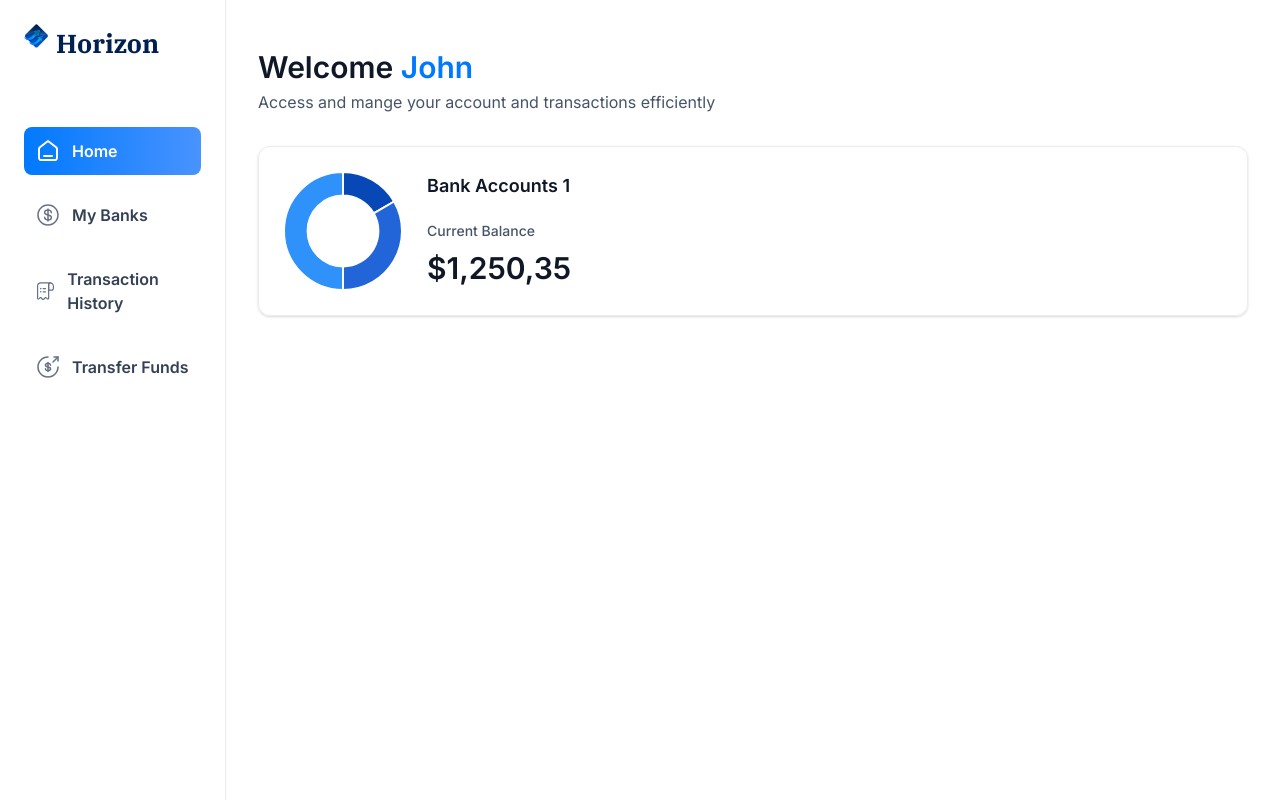
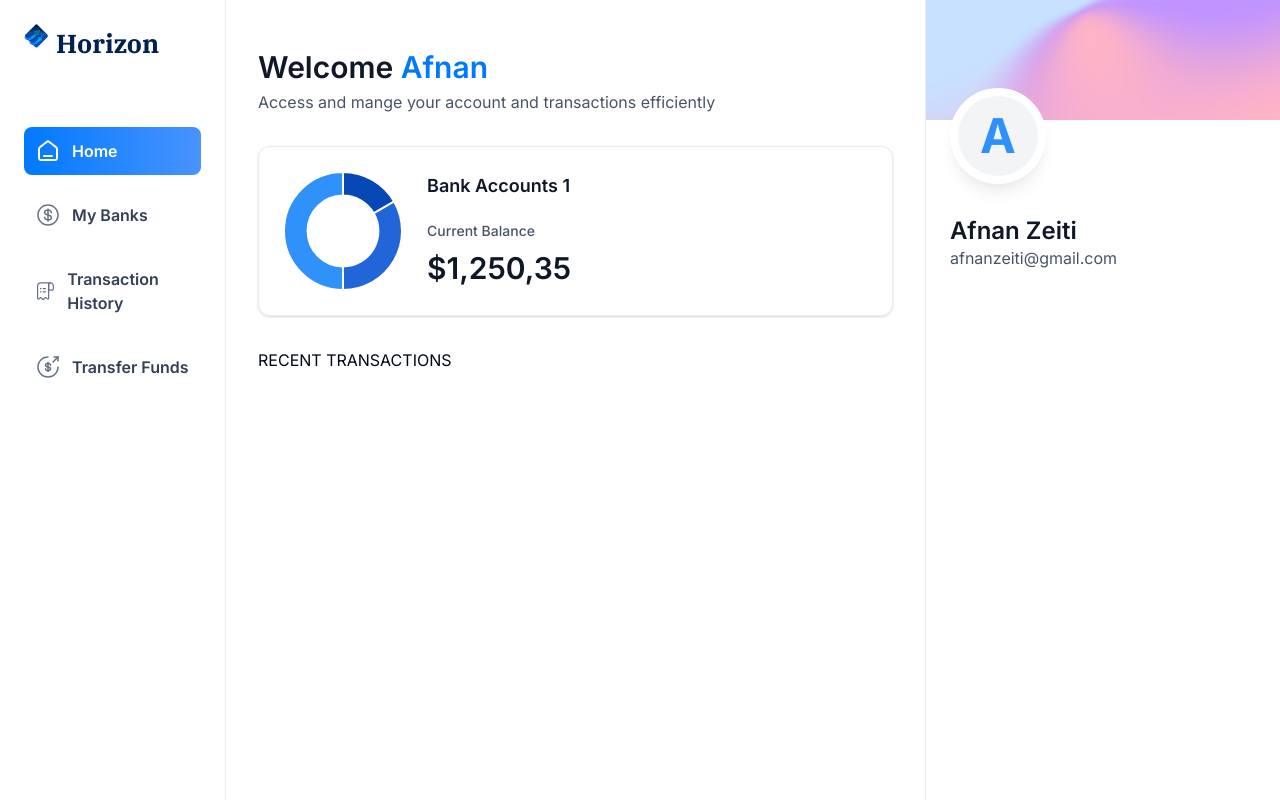
Before and after one commit to afnanfayez/Banking-App, a Next.js app: page /root in a window 1280 px wide. Built offline with nearby package versions, Linux system fonts and the light colour scheme.

Commit message:
Implement Right sidebar section

```diff
--- a/app/root/page.tsx
+++ b/app/root/page.tsx
@@ -1,9 +1,10 @@
+import RightSidebar from "@/components/RightSidebar";
 import HeaderBox from "@/components/ui/ui/HeaderBox";
 import TotalBalanceBox from "@/components/ui/ui/TotalBalanceBox";
-import React from "react";
+
 
 const Home = () => {
-  const loggedIn = { firstName: 'John' }
+  const loggedIn = { firstName: 'Afnan' ,lastName:'Zeiti',email:'afnanzeiti@gmail.com'}
   return (
     <section className="home">
       <div className="home-content">
@@ -22,7 +23,12 @@
 
         </header>
 
+        RECENT TRANSACTIONS
+
       </div>
+      <RightSidebar user={loggedIn}
+      transactions={[]}
+      banks={[]}/>
     </section>
   )
 };
--- /dev/null
+++ b/components/RightSidebar.tsx
@@ -0,0 +1,25 @@
+import React from "react";
+
+const RightSidebar = ({user,transactions,banks}:RightSidebarProps) => {
+   return (
+    <aside className="right-sidebar">
+      <section className="flex flex-col pb-8">
+        <div className="profile-banner" />
+        <div className="profile">
+          <div className="profile-img">
+            <span className="text-5xl font-bold text-blue-500">
+              {user.firstName[0]}
+            </span>
+          </div>
+
+          <div className="profile-details">
+<h1 className="profile-name">{user.firstName} {user.lastName}</h1>
+        <p className="profile-email">{user.email}</p>
+          </div>
+        </div>
+      </section>
+    </aside>
+  )
+};
+
+export default RightSidebar;
```
